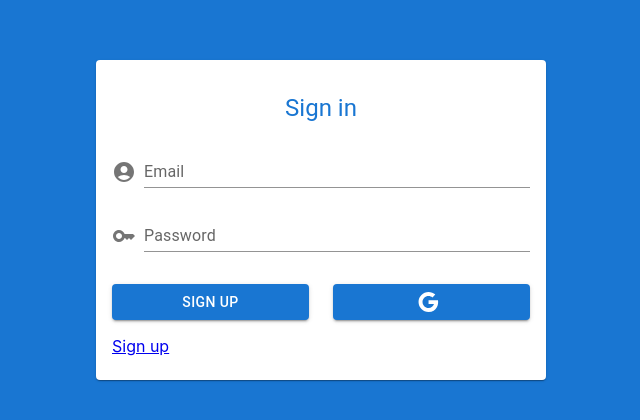
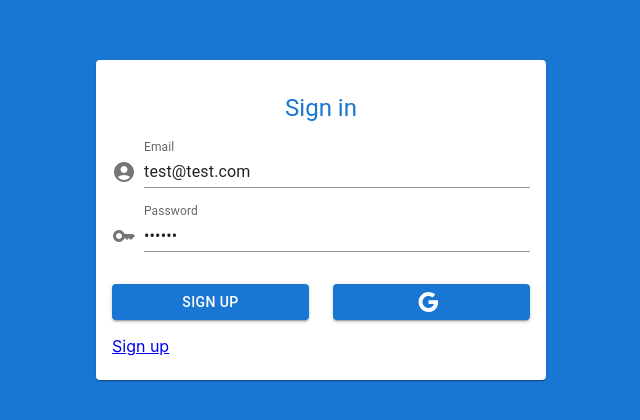
Before and after one commit to germanheinz/AuthenticationApp, a React (Vite) app: page /auth/login in a window 1280 px wide. Shown: the part 184-604 px from the top of the page, without its empty margins (319-959 px from the left). Built offline with nearby package versions, Linux system fonts and the light colour scheme.

Commit message:
REDUX - Creating Thunk - (Async)

```diff
--- a/src/auth/pages/LoginPage.jsx
+++ b/src/auth/pages/LoginPage.jsx
@@ -10,6 +10,9 @@ import { AuthLayout } from '../layout/AuthLayout';
 import Card from '@mui/material/Card';
 import CardContent from '@mui/material/CardContent';
 import KeyIcon from '@mui/icons-material/Key';
+import { useForm } from '../../hooks/useForm';
+import { useDispatch } from 'react-redux';
+import { checkingAuthentication, checkingGoogleAuthentication } from '../../store/auth/thunks';
 
 
 
@@ -23,11 +26,31 @@ const Item = styled(Paper)(({ theme }) => ({
 
 
 export const LoginPage = () => {
+
+  const dispatch = useDispatch();
+
+  const { email, password, onInputChange } = useForm({
+    email: 'test@test.com',
+    password: '123456'
+  })
+
+  const onSubmit = ( event ) => {
+    event.preventDefault();
+    console.log("Click Sign up");
+    console.log({email, password});
+    dispatch( checkingAuthentication("test" , "test") )
+  }
+
+  const onGoogleSignIn = () => {
+    console.log("Click Google");
+    dispatch( checkingGoogleAuthentication("test" , "test") )
+  }
+
   return (
     <AuthLayout>
 
     <Card sx={{ minWidth: 100, maxWidth: 450 }}>
-    <form>
+    <form onSubmit={ onSubmit }>
       <CardContent>
       <Grid container>
             <Grid item xs={ 12 } sx={{ mt: 2 }}>
@@ -38,24 +61,44 @@ export const LoginPage = () => {
             <Grid item xs={ 12 } sx={{ mt: 2 }}>
             <Box sx={{ display: 'flex', alignItems: 'flex-end' }}>
                 <AccountCircle sx={{ color: 'action.active', mr: 1, my: 0.5 }} />
-                <TextField id="input-with-sx" label="Email" type="email" placeholder='Email' variant="standard" fullWidth />
+                <TextField
+                    name="email"
+                    value={ email }
+                    onChange= { onInputChange }
+                    id="input-with-sx"
+                    label="Email"
+                    type="email"
+                    placeholder='Email'
+                    variant="standard"
+                    fullWidth
+                  />
               </Box>
             </Grid>
             <Grid item xs={ 12 } sx={{ mt: 2 }}>
               <Box sx={{ display: 'flex', alignItems: 'flex-end' }}>
                 <KeyIcon sx={{ color: 'action.active', mr: 1, my: 0.5 }} />
-                <TextField id="input-with-sx" label="Password" type="password" placeholder='Password' variant="standard" fullWidth />
+                <TextField
+                    name="password"
+                    value={ password }
+                    onChange= { onInputChange }
+                    id="input-with-sx"
+                    label="Password"
+                    type="password"
+                    placeholder='Password'
+                    variant="standard"
+                    fullWidth
+                  />
               </Box>
             </Grid>
 
             <Grid container spacing={ 3 } sx={{ mb: 2, mt: 1 }}>
               <Grid item xs={ 12 } sm={ 6 }>
-                <Button variant='contained' fullWidth>
+                <Button onClick={ onSubmit } variant='contained' fullWidth>
                   Sign up
                 </Button>
               </Grid>
               <Grid item xs={ 12 } sm={ 6 }>
-                <Button variant="contained" fullWidth>
+                <Button onClick={ onGoogleSignIn } variant="contained" fullWidth>
                   <Google />
                   <Typography sx={{ ml: 1 }}></Typography>
                 </Button>
--- a/src/auth/pages/RegisterPage.jsx
+++ b/src/auth/pages/RegisterPage.jsx
@@ -36,6 +36,12 @@ export const RegisterPage = () => {
                  <TextField id="input-with-sx" label="Password" type="password" placeholder='Password' variant="standard" fullWidth />
                </Box>
              </Grid>
+             <Grid item xs={ 12 } sx={{ mt: 2 }}>
+               <Box sx={{ display: 'flex', alignItems: 'flex-end' }}>
+                 <KeyIcon sx={{ color: 'action.active', mr: 1, my: 0.5 }} />
+                 <TextField id="input-with-sx" label="Password" type="password" placeholder='Password' variant="standard" fullWidth />
+               </Box>
+             </Grid>
 
              <Grid container spacing={ 5 } sx={{ mb: 2, mt: 1 }}>
                <Grid item xs={ 12 } sm={ 6 }>
--- /dev/null
+++ b/src/hooks/index.js
@@ -0,0 +1 @@
+export * from './useForm';
--- /dev/null
+++ b/src/hooks/useForm.js
@@ -0,0 +1,25 @@
+import { useState } from 'react';
+
+export const useForm = ( initialForm = {} ) => {
+
+    const [ formState, setFormState ] = useState( initialForm );
+
+    const onInputChange = ({ target }) => {
+        const { name, value } = target;
+        setFormState({
+            ...formState,
+            [ name ]: value
+        });
+    }
+
+    const onResetForm = () => {
+        setFormState( initialForm );
+    }
+
+    return {
+        ...formState,
+        formState,
+        onInputChange,
+        onResetForm,
+    }
+}
--- a/src/store/auth/authSlice.js
+++ b/src/store/auth/authSlice.js
@@ -3,7 +3,7 @@ import { createSlice } from '@reduxjs/toolkit';
 export const authSlice = createSlice({
     name: 'auth',
     initialState: {
-        status:   'pending', // authenticated, not-authenticated
+        status:   'Not-Authenticated', // authenticated, not-authenticated
         uid:      null,
         email:    null,
         name:     null,
@@ -18,7 +18,8 @@ export const authSlice = createSlice({
 
         },
         verifyCredentials: (state) => {
-
+            console.log("lalalom");
+            state.status = 'Verifying...'
         },
     }
 });
--- a/src/store/auth/index.js
+++ b/src/store/auth/index.js
@@ -1 +1,2 @@
 export * from './authSlice';
+export * from './thunks';
--- /dev/null
+++ b/src/store/auth/thunks.js
@@ -0,0 +1,13 @@
+import { verifyCredentials } from './authSlice';
+
+export const checkingAuthentication = ( email, password ) => {
+    return async ( dispatch ) => {
+        dispatch( verifyCredentials() );
+    }
+}
+
+export const checkingGoogleAuthentication = ( email, password ) => {
+    return async ( dispatch ) => {
+        dispatch( verifyCredentials() );
+    }
+}
```
